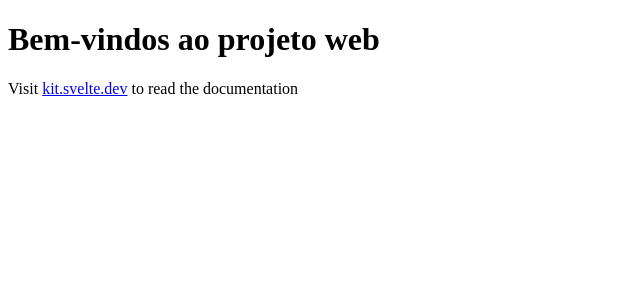
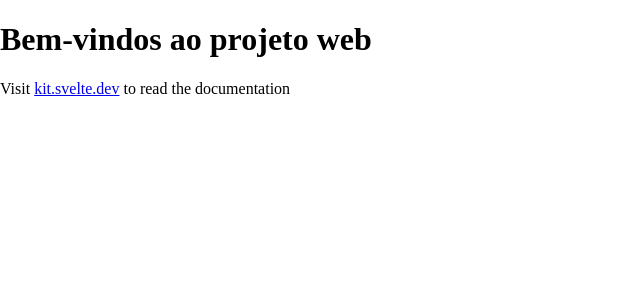
Before and after one commit to Skaylan/projeto-web-frontend, a SvelteKit app: page / in a window 1280 px wide. Shown: the top 300 px of the page, without its empty margins (0-640 px from the left). Built offline with nearby package versions, Linux system fonts and the light colour scheme.

Commit message:
Add defaults to main page

```diff
--- a/src/routes/+page.svelte
+++ b/src/routes/+page.svelte
@@ -1,2 +1,13 @@
 <h1>Bem-vindos ao projeto web</h1>
 <p>Visit <a href="https://kit.svelte.dev">kit.svelte.dev</a> to read the documentation</p>
+
+<style>
+	* {
+		box-sizing: border-box;
+	}
+
+	:global(body) {
+		margin: 0;
+		padding: 0;
+	}
+</style>
```
